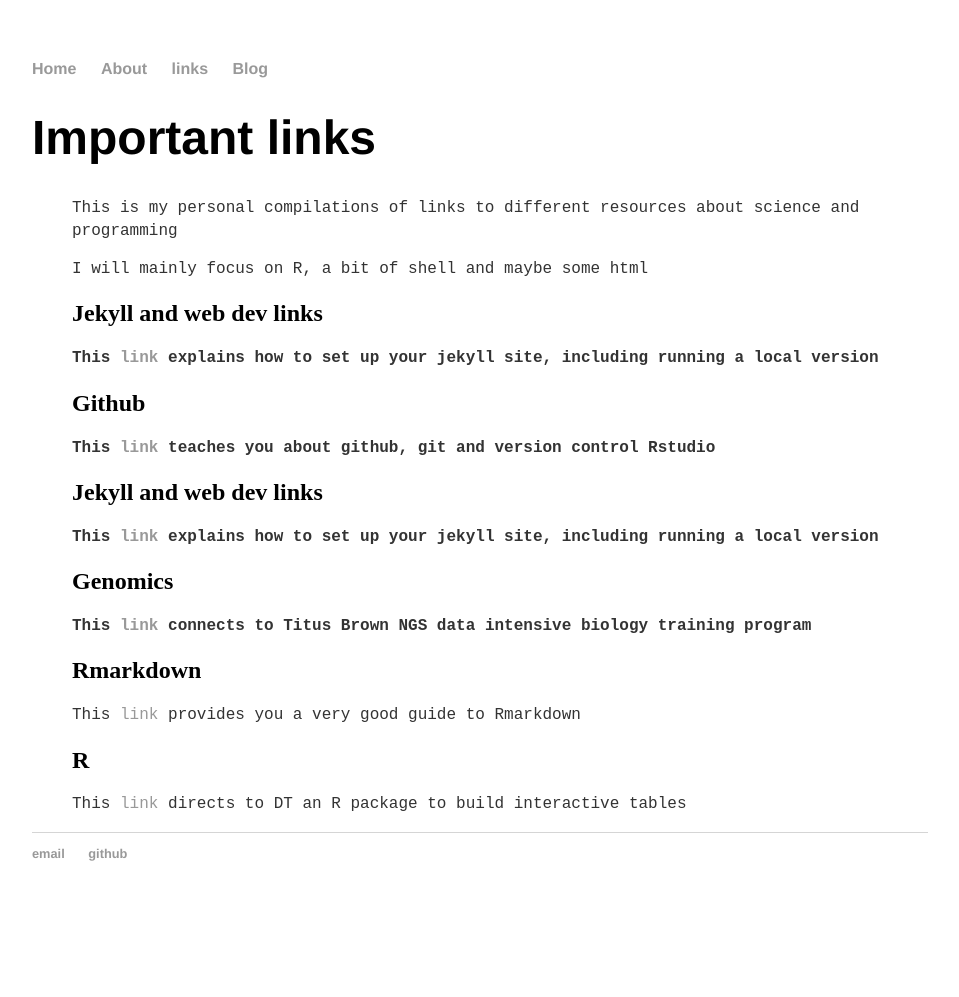
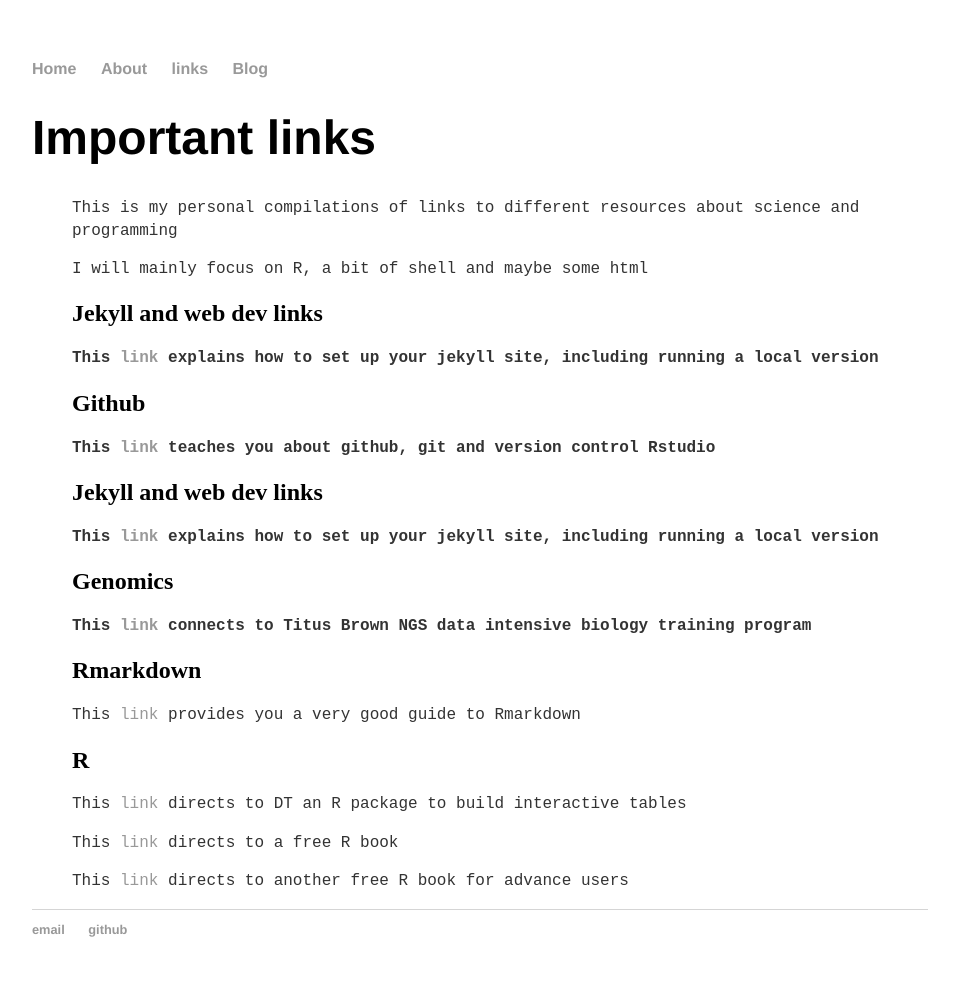
Before and after one commit to mamora/oldpage.github.io, a Jekyll site: the page built from links/index.html, in a window 1280 px wide. Shown: the whole page, without its empty margins (160-1119 px from the left). Built offline with Jekyll 4.4.1, drawn with Linux system fonts in a browser that asks for light colours; before the commit the page ends 921 px from its top, so only the background shows below that.

Commit message:
Add links

```diff
--- a/links/index.html
+++ b/links/index.html
@@ -41,5 +41,8 @@ title: Links
 
 <p> This <a href="http://rpubs.com/marschmi/Rmarkdown">link</a> directs to DT an R package to build interactive tables  </p>
 
+<p> This <a href="https://csgillespie.github.io/efficientR/performance.html#rcpp">link</a> directs to a free R book </p>
+
+<p> This <a href="http://adv-r.had.co.nz/">link</a> directs to another free R book for advance users </p>
 
 </html>
```
